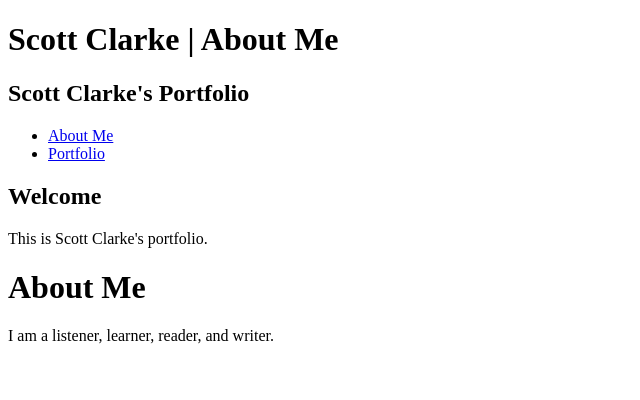
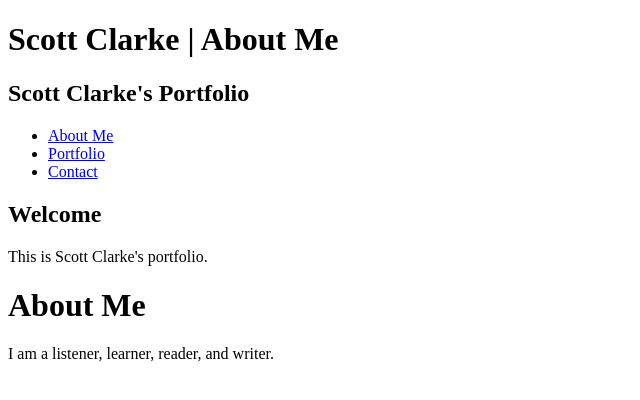
Before and after one commit to Scott-J-Clarke/dev-portfolio, a React (Vite) app: page / in a window 1280 px wide. Shown: the top 400 px of the page, without its empty margins (0-640 px from the left). Built offline with nearby package versions, Linux system fonts and the light colour scheme.

Commit message:
Added 'Contact' to navbar.

```diff
--- a/src/App.jsx
+++ b/src/App.jsx
@@ -6,10 +6,9 @@ import Nav from './components/Nav';
 // import Project from './components/Project';
 // import Footer from './components/Footer';
 
-// Commented out while working on setting up '<Header />' and '<Nav />' files:
 import AboutPage from './pages/AboutPage';
 import PortfolioPage from './pages/PortfolioPage';
-// import ContactPage from './pages/ContactPage';
+import ContactPage from './pages/ContactPage';
 // import ResumePage from './pages/ResumePage'
 
 function App() {
@@ -22,9 +21,9 @@ function App() {
     if (currentTab === 'Portfolio') {
       return <PortfolioPage />;
     }
-    // if (currentTab === 'Contact') {
-    //   return <ContactPage />;
-    // }
+    if (currentTab === 'Contact') {
+      return <ContactPage />;
+    }
     // if (currentTab === 'Resume') {
     //   return <ResumePage />;
     // }
--- a/src/components/Nav.jsx
+++ b/src/components/Nav.jsx
@@ -1,6 +1,6 @@
 {/* Want to add styling on line below so that nav tabs will highlight on hover. */}
 {/* How can I do this using Tailwind? */}
-{/* Is there a way to add a ternary operator and Tailwind styling on line 19 and 30? */}
+{/* Is there a way to add a ternary operator and Tailwind styling on line 19, 30, 41? */}
 
 import { useEffect } from 'react';
 
@@ -32,6 +32,18 @@ function Nav(props) {
               Portfolio
           </a>
         </li>
+
+        <li className='nav-item'>
+          <a
+            href='#contact'
+            onClick={() => handleTabChange('Contact')}
+
+            className={currentTab === 'Contact'}
+            >
+              Contact
+            </a>
+        </li>
+
       </ul>
     </nav>
   )
```
